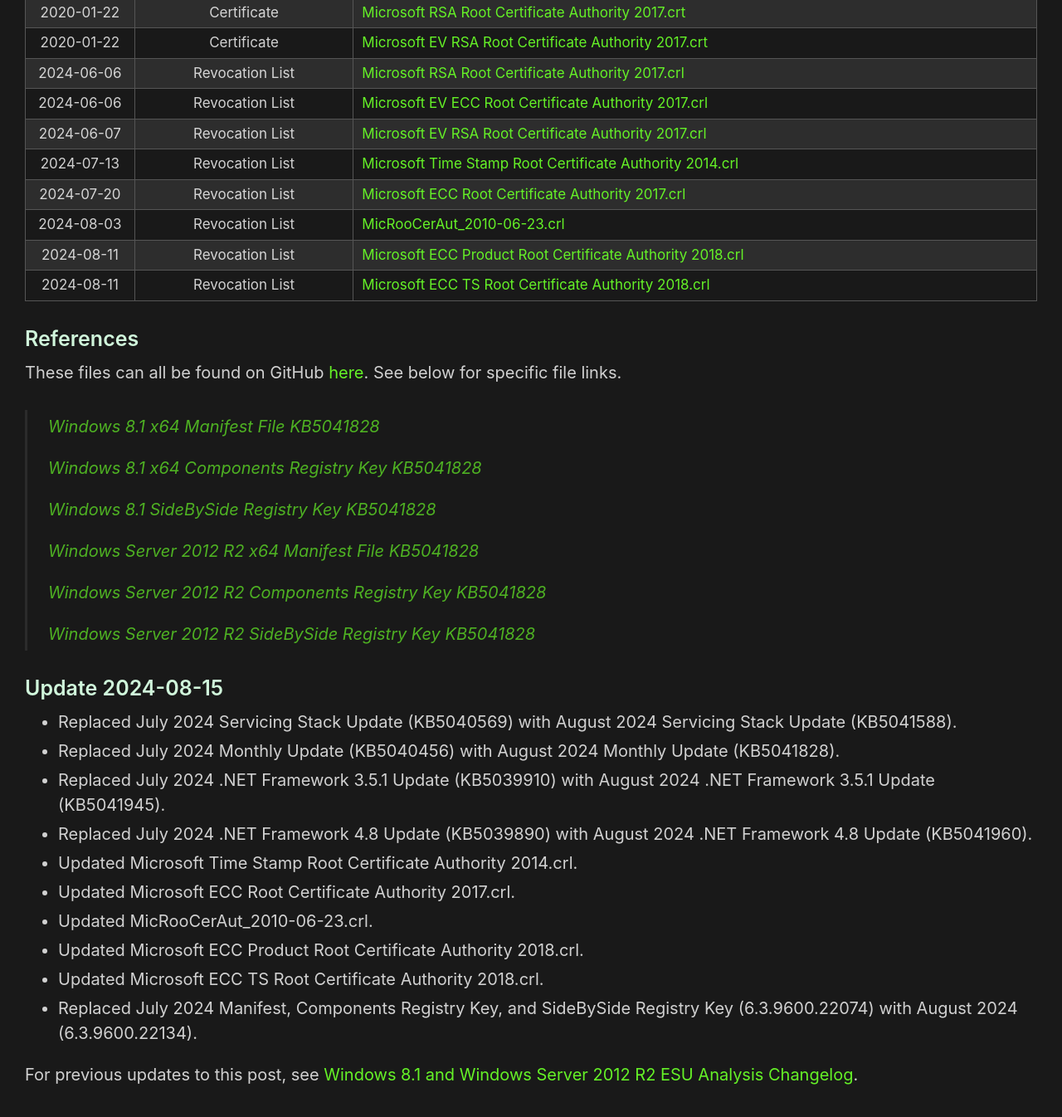
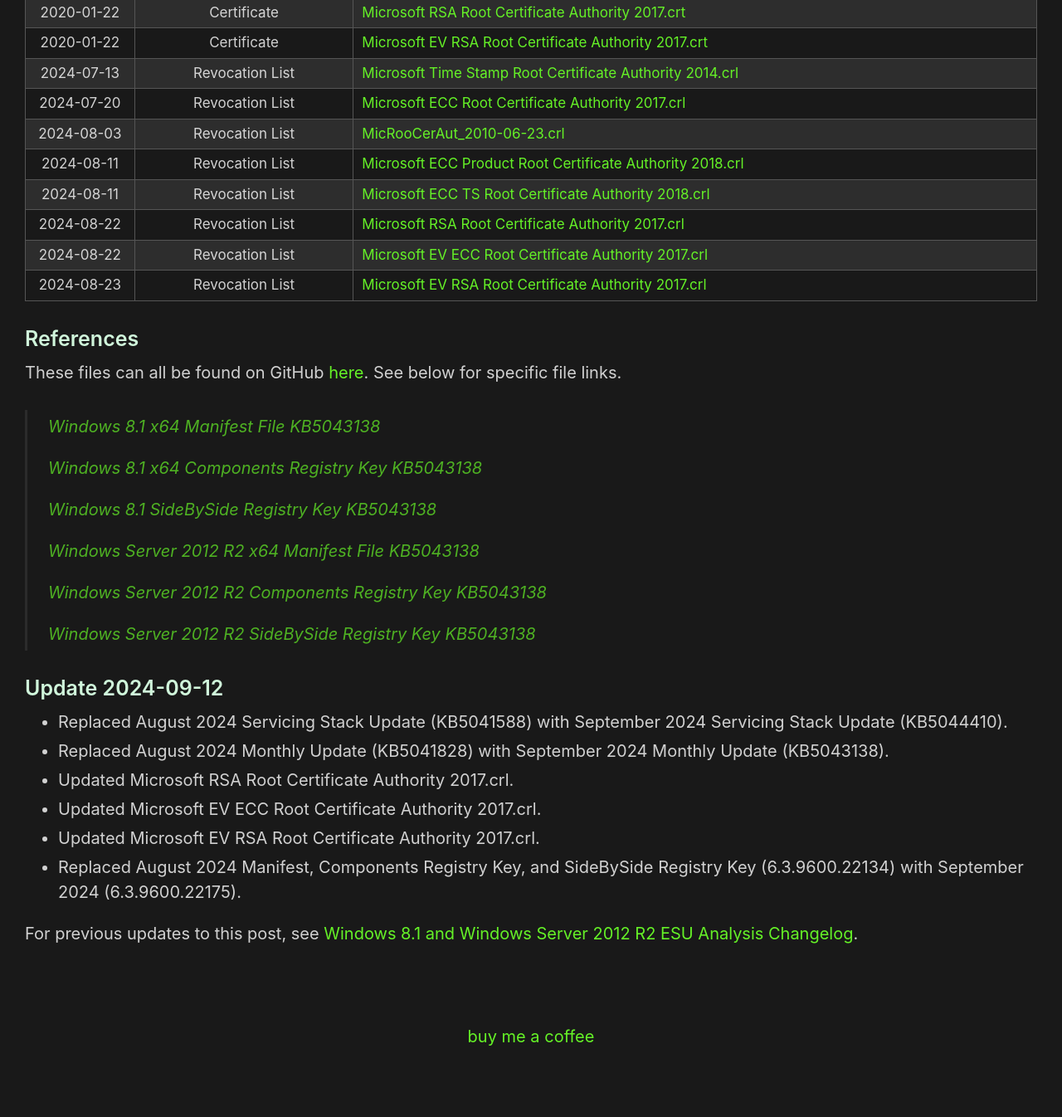
Before and after one commit to HackAndPwn/HackAndPwn.github.io, a Jekyll site: the page built from _posts/2024-01-21-windows-8.1-and-2012-r2-esu-analysis.md, in a window 1280 px wide and 1400 px high, scrolled down 3346 px. Shown: the top 1346 px of the window at 83% size. Built offline with Jekyll 4.4.1, drawn with Linux system fonts in a browser that asks for light colours; after the commit the page ends 4640 px from its top, so only the background shows below that; some of the changed text lies outside the part shown.

Commit message:
sept 2024 updates

```diff
--- a/_posts/2024-01-21-windows-8.1-and-2012-r2-esu-analysis.md
+++ b/_posts/2024-01-21-windows-8.1-and-2012-r2-esu-analysis.md
@@ -2,7 +2,7 @@
 layout: post
 title: Windows 8.1 and Windows Server 2012 R2 ESU Analysis
 original_date: 2024-01-21
-date: 2024-08-15
+date: 2024-09-12
 ---
 
 The original Windows 7 ESU Analysis can be found [here](https://hackandpwn.com/windows-7-esu-analysis).  With the ending of support for Windows 8.1 and Server 2012 R2 in 2023, additional research was conducted to see if similar techniques would work for these operating systems as well.  It was determined that both Windows 8.1 and Windows Server 2012 R2 can be fully patched past the supported period.
@@ -17,29 +17,29 @@
 
 > <center><img src="/assets/2024-01-21-windows-8.1-and-2012-r2-esu-analysis/01.png"></center>
 
-### Install The Latest Servicing Stack Update (SSU) - KB5041588 (August 2024)
-Install [Windows8.1-KB5041588-x64.msu](https://github.com/HackAndPwn/Windows-8.1-And-Server-2012-R2-ESU-Analysis/raw/main/Patches/01_Windows8.1-KB5041588-x64.msu) and reboot the computer.
+### Install The Latest Servicing Stack Update (SSU) - KB5044410 (September 2024)
+Install [Windows8.1-KB5044410-x64.msu](https://github.com/HackAndPwn/Windows-8.1-And-Server-2012-R2-ESU-Analysis/raw/main/Patches/01_Windows8.1-KB5044410-x64.msu) and reboot the computer.
 
-### Install The Latest Monthly Cumulative Update Via Failed Reboot Technique - KB5041828 (August 2024)
-1. Install KB5041828 ( [Part 1](https://github.com/HackAndPwn/Windows-8.1-And-Server-2012-R2-ESU-Analysis/raw/main/Patches/02_Windows8.1-KB5041828-x64.zip.001) / [Part 2](https://github.com/HackAndPwn/Windows-8.1-And-Server-2012-R2-ESU-Analysis/raw/main/Patches/02_Windows8.1-KB5041828-x64.zip.002) / [Part 3](https://github.com/HackAndPwn/Windows-8.1-And-Server-2012-R2-ESU-Analysis/raw/main/Patches/02_Windows8.1-KB5041828-x64.zip.003) / [Part 4](https://github.com/HackAndPwn/Windows-8.1-And-Server-2012-R2-ESU-Analysis/raw/main/Patches/02_Windows8.1-KB5041828-x64.zip.004) / [Part 5](https://github.com/HackAndPwn/Windows-8.1-And-Server-2012-R2-ESU-Analysis/raw/main/Patches/02_Windows8.1-KB5041828-x64.zip.005) / [Part 6](https://github.com/HackAndPwn/Windows-8.1-And-Server-2012-R2-ESU-Analysis/raw/main/Patches/02_Windows8.1-KB5041828-x64.zip.006) ) and reboot the computer.  This will result in a failed update and rollback.
+### Install The Latest Monthly Cumulative Update Via Failed Reboot Technique - KB5043138 (September 2024)
+1. Install KB5043138 ( [Part 1](https://github.com/HackAndPwn/Windows-8.1-And-Server-2012-R2-ESU-Analysis/raw/main/Patches/02_Windows8.1-KB5043138-x64.zip.001) / [Part 2](https://github.com/HackAndPwn/Windows-8.1-And-Server-2012-R2-ESU-Analysis/raw/main/Patches/02_Windows8.1-KB5043138-x64.zip.002) / [Part 3](https://github.com/HackAndPwn/Windows-8.1-And-Server-2012-R2-ESU-Analysis/raw/main/Patches/02_Windows8.1-KB5043138-x64.zip.003) / [Part 4](https://github.com/HackAndPwn/Windows-8.1-And-Server-2012-R2-ESU-Analysis/raw/main/Patches/02_Windows8.1-KB5043138-x64.zip.004) / [Part 5](https://github.com/HackAndPwn/Windows-8.1-And-Server-2012-R2-ESU-Analysis/raw/main/Patches/02_Windows8.1-KB5043138-x64.zip.005) / [Part 6](https://github.com/HackAndPwn/Windows-8.1-And-Server-2012-R2-ESU-Analysis/raw/main/Patches/02_Windows8.1-KB5043138-x64.zip.006) ) and reboot the computer.  This will result in a failed update and rollback.
 2. Apply the  new Windows 8.1 or Server 2012 R2 SideBySide registry key linked below.
-3. Install KB5041828 again and reboot the computer.  This will result in a successful update.
+3. Install KB5043138 again and reboot the computer.  This will result in a successful update.
 
-### Install The Latest Monthly Cumulative Update Via Manifest/Component Technique - KB5041828 (August 2024)
+### Install The Latest Monthly Cumulative Update Via Manifest/Component Technique - KB5043138 (September 2024)
 If using the Manifest/Components registry key technique:
 1. Copy the manifest file linked below into the C:\Windows\WinSxS\Manifests folder.  This can be done by executing the following commands:
 > takeown /f C:\Windows\WinSxS\Manifests /a
 >
 > icacls C:\Windows\WinSxS\Manifests /grant Everyone:(F)
 >
-> copy amd64_microsoft-windows-s..edsecurityupdatesai_31bf3856ad364e35_6.3.9600.22134_none_59c99497f62c8ef4.manifest C:\Windows\WinSxS\Manifests
+> copy amd64_microsoft-windows-s..edsecurityupdatesai_31bf3856ad364e35_6.3.9600.22175_none_599f5531f64c180f.manifest C:\Windows\WinSxS\Manifests
 >
 > icacls C:\Windows\WinSxS\Manifests /remove Everyone
 >
 > icacls C:\Windows\WinSxS\Manifests /setowner "NT SERVICE\TrustedInstaller"
 2. Apply the new Windows 8.1 or Server 2012 R2 Components registry key linked below.
 3. Apply the new Windows 8.1 or Server 2012 R2 SideBySide registry key linked below.
-4. Install KB5041828 ( [Part 1](https://github.com/HackAndPwn/Windows-8.1-And-Server-2012-R2-ESU-Analysis/raw/main/Patches/02_Windows8.1-KB5041828-x64.zip.001) / [Part 2](https://github.com/HackAndPwn/Windows-8.1-And-Server-2012-R2-ESU-Analysis/raw/main/Patches/02_Windows8.1-KB5041828-x64.zip.002) / [Part 3](https://github.com/HackAndPwn/Windows-8.1-And-Server-2012-R2-ESU-Analysis/raw/main/Patches/02_Windows8.1-KB5041828-x64.zip.003) / [Part 4](https://github.com/HackAndPwn/Windows-8.1-And-Server-2012-R2-ESU-Analysis/raw/main/Patches/02_Windows8.1-KB5041828-x64.zip.004) / [Part 5](https://github.com/HackAndPwn/Windows-8.1-And-Server-2012-R2-ESU-Analysis/raw/main/Patches/02_Windows8.1-KB5041828-x64.zip.005) / [Part 6](https://github.com/HackAndPwn/Windows-8.1-And-Server-2012-R2-ESU-Analysis/raw/main/Patches/02_Windows8.1-KB5041828-x64.zip.006) ).
+4. Install KB5043138 ( [Part 1](https://github.com/HackAndPwn/Windows-8.1-And-Server-2012-R2-ESU-Analysis/raw/main/Patches/02_Windows8.1-KB5043138-x64.zip.001) / [Part 2](https://github.com/HackAndPwn/Windows-8.1-And-Server-2012-R2-ESU-Analysis/raw/main/Patches/02_Windows8.1-KB5043138-x64.zip.002) / [Part 3](https://github.com/HackAndPwn/Windows-8.1-And-Server-2012-R2-ESU-Analysis/raw/main/Patches/02_Windows8.1-KB5043138-x64.zip.003) / [Part 4](https://github.com/HackAndPwn/Windows-8.1-And-Server-2012-R2-ESU-Analysis/raw/main/Patches/02_Windows8.1-KB5043138-x64.zip.004) / [Part 5](https://github.com/HackAndPwn/Windows-8.1-And-Server-2012-R2-ESU-Analysis/raw/main/Patches/02_Windows8.1-KB5043138-x64.zip.005) / [Part 6](https://github.com/HackAndPwn/Windows-8.1-And-Server-2012-R2-ESU-Analysis/raw/main/Patches/02_Windows8.1-KB5043138-x64.zip.006) ).
 
 ### Install The Latest .NET 3.5 Update - KB5041945 (August 2024)
 Install [Windows8.1-KB5041945-x64.msu](https://github.com/HackAndPwn/Windows-8.1-And-Server-2012-R2-ESU-Analysis/raw/main/Patches/03_Windows8.1-KB5041945-x64.msu).
@@ -60,42 +60,38 @@
 <tr><td>2020-01-22</td><td>Certificate</td><td style="text-align:left"><a href="https://github.com/HackAndPwn/Windows-7-Patching/raw/master/08_Certs/Microsoft%20EV%20ECC%20Root%20Certificate%20Authority%202017.crt">Microsoft EV ECC Root Certificate Authority 2017.crt</a></td></tr>
 <tr><td>2020-01-22</td><td>Certificate</td><td style="text-align:left"><a href="https://github.com/HackAndPwn/Windows-7-Patching/raw/master/08_Certs/Microsoft%20RSA%20Root%20Certificate%20Authority%202017.crt">Microsoft RSA Root Certificate Authority 2017.crt</a></td></tr>
 <tr><td>2020-01-22</td><td>Certificate</td><td style="text-align:left"><a href="https://github.com/HackAndPwn/Windows-7-Patching/raw/master/08_Certs/Microsoft%20EV%20RSA%20Root%20Certificate%20Authority%202017.crt">Microsoft EV RSA Root Certificate Authority 2017.crt</a></td></tr>
-<tr><td>2024-06-06</td><td>Revocation List</td><td style="text-align:left"><a href="https://github.com/HackAndPwn/Windows-7-Patching/raw/master/08_Certs/Microsoft%20RSA%20Root%20Certificate%20Authority%202017.crl">Microsoft RSA Root Certificate Authority 2017.crl</a></td></tr>
-<tr><td>2024-06-06</td><td>Revocation List</td><td style="text-align:left"><a href="https://github.com/HackAndPwn/Windows-7-Patching/raw/master/08_Certs/Microsoft%20EV%20ECC%20Root%20Certificate%20Authority%202017.crl">Microsoft EV ECC Root Certificate Authority 2017.crl</a></td></tr>
-<tr><td>2024-06-07</td><td>Revocation List</td><td style="text-align:left"><a href="https://github.com/HackAndPwn/Windows-7-Patching/raw/master/08_Certs/Microsoft%20EV%20RSA%20Root%20Certificate%20Authority%202017.crl">Microsoft EV RSA Root Certificate Authority 2017.crl</a></td></tr>
 <tr><td>2024-07-13</td><td>Revocation List</td><td style="text-align:left"><a href="https://github.com/HackAndPwn/Windows-7-Patching/raw/master/08_Certs/Microsoft%20Time%20Stamp%20Root%20Certificate%20Authority%202014.crl">Microsoft Time Stamp Root Certificate Authority 2014.crl</a></td></tr>
 <tr><td>2024-07-20</td><td>Revocation List</td><td style="text-align:left"><a href="https://github.com/HackAndPwn/Windows-7-Patching/raw/master/08_Certs/Microsoft%20ECC%20Root%20Certificate%20Authority%202017.crl">Microsoft ECC Root Certificate Authority 2017.crl</a></td></tr>
 <tr><td>2024-08-03</td><td>Revocation List</td><td style="text-align:left"><a href="https://github.com/HackAndPwn/Windows-7-Patching/raw/master/08_Certs/MicRooCerAut_2010-06-23.crl">MicRooCerAut_2010-06-23.crl</a></td></tr>
 <tr><td>2024-08-11</td><td>Revocation List</td><td style="text-align:left"><a href="https://github.com/HackAndPwn/Windows-7-Patching/raw/master/08_Certs/Microsoft%20ECC%20Product%20Root%20Certificate%20Authority%202018.crl">Microsoft ECC Product Root Certificate Authority 2018.crl</a></td></tr>
 <tr><td>2024-08-11</td><td>Revocation List</td><td style="text-align:left"><a href="https://github.com/HackAndPwn/Windows-7-Patching/raw/master/08_Certs/Microsoft%20ECC%20TS%20Root%20Certificate%20Authority%202018.crl">Microsoft ECC TS Root Certificate Authority 2018.crl</a></td></tr>
+<tr><td>2024-08-22</td><td>Revocation List</td><td style="text-align:left"><a href="https://github.com/HackAndPwn/Windows-7-Patching/raw/master/08_Certs/Microsoft%20RSA%20Root%20Certificate%20Authority%202017.crl">Microsoft RSA Root Certificate Authority 2017.crl</a></td></tr>
+<tr><td>2024-08-22</td><td>Revocation List</td><td style="text-align:left"><a href="https://github.com/HackAndPwn/Windows-7-Patching/raw/master/08_Certs/Microsoft%20EV%20ECC%20Root%20Certificate%20Authority%202017.crl">Microsoft EV ECC Root Certificate Authority 2017.crl</a></td></tr>
+<tr><td>2024-08-23</td><td>Revocation List</td><td style="text-align:left"><a href="https://github.com/HackAndPwn/Windows-7-Patching/raw/master/08_Certs/Microsoft%20EV%20RSA%20Root%20Certificate%20Authority%202017.crl">Microsoft EV RSA Root Certificate Authority 2017.crl</a></td></tr>
 </tbody></table>
 
 ### References
 
 These files can all be found on GitHub [here](https://github.com/HackAndPwn/Windows-8.1-And-Server-2012-R2-ESU-Analysis).  See below for specific file links.
 
-> [Windows 8.1 x64 Manifest File KB5041828](https://github.com/HackAndPwn/Windows-8.1-And-Server-2012-R2-ESU-Analysis/blob/main/2024_07/amd64_microsoft-windows-s..edsecurityupdatesai_31bf3856ad364e35_6.3.9600.22074_none_599e5301f64d0191.manifest)
+> [Windows 8.1 x64 Manifest File KB5043138](https://github.com/HackAndPwn/Windows-8.1-And-Server-2012-R2-ESU-Analysis/blob/main/2024_09/amd64_microsoft-windows-s..edsecurityupdatesai_31bf3856ad364e35_6.3.9600.22175_none_599f5531f64c180f.manifest)
 >
-> [Windows 8.1 x64 Components Registry Key KB5041828](https://github.com/HackAndPwn/Windows-8.1-And-Server-2012-R2-ESU-Analysis/blob/main/2024_08/8.1_x64_ComponentsRegistryKey.reg)
+> [Windows 8.1 x64 Components Registry Key KB5043138](https://github.com/HackAndPwn/Windows-8.1-And-Server-2012-R2-ESU-Analysis/blob/main/2024_09/8.1_x64_ComponentsRegistryKey.reg)
 >
-> [Windows 8.1 SideBySide Registry Key KB5041828](https://github.com/HackAndPwn/Windows-8.1-And-Server-2012-R2-ESU-Analysis/blob/main/2024_08/8.1_x64_SideBySideRegistryKey_x64.reg)
+> [Windows 8.1 SideBySide Registry Key KB5043138](https://github.com/HackAndPwn/Windows-8.1-And-Server-2012-R2-ESU-Analysis/blob/main/2024_09/8.1_x64_SideBySideRegistryKey_x64.reg)
 >
-> [Windows Server 2012 R2 x64 Manifest File KB5041828](https://github.com/HackAndPwn/Windows-8.1-And-Server-2012-R2-ESU-Analysis/blob/main/2024_08/amd64_microsoft-windows-s..edsecurityupdatesai_31bf3856ad364e35_6.3.9600.22134_none_59c99497f62c8ef4.manifest)
+> [Windows Server 2012 R2 x64 Manifest File KB5043138](https://github.com/HackAndPwn/Windows-8.1-And-Server-2012-R2-ESU-Analysis/blob/main/2024_09/amd64_microsoft-windows-s..edsecurityupdatesai_31bf3856ad364e35_6.3.9600.22175_none_599f5531f64c180f.manifest)
 >
-> [Windows Server 2012 R2 Components Registry Key KB5041828](https://github.com/HackAndPwn/Windows-8.1-And-Server-2012-R2-ESU-Analysis/blob/main/2024_08/Server_2012_R2_x64_ComponentsRegistryKey.reg)
+> [Windows Server 2012 R2 Components Registry Key KB5043138](https://github.com/HackAndPwn/Windows-8.1-And-Server-2012-R2-ESU-Analysis/blob/main/2024_09/Server_2012_R2_x64_ComponentsRegistryKey.reg)
 >
-> [Windows Server 2012 R2 SideBySide Registry Key KB5041828](https://github.com/HackAndPwn/Windows-8.1-And-Server-2012-R2-ESU-Analysis/blob/main/2024_08/Server_2012_R2_x64_SideBySideRegistryKey_x64.reg)
+> [Windows Server 2012 R2 SideBySide Registry Key KB5043138](https://github.com/HackAndPwn/Windows-8.1-And-Server-2012-R2-ESU-Analysis/blob/main/2024_09/Server_2012_R2_x64_SideBySideRegistryKey_x64.reg)
 
-### Update 2024-08-15
-* Replaced July 2024 Servicing Stack Update (KB5040569) with August 2024 Servicing Stack Update (KB5041588).
-* Replaced July 2024 Monthly Update (KB5040456) with August 2024 Monthly Update (KB5041828).
-* Replaced July 2024 .NET Framework 3.5.1 Update (KB5039910) with August 2024 .NET Framework 3.5.1 Update (KB5041945).
-* Replaced July 2024 .NET Framework 4.8 Update (KB5039890) with August 2024 .NET Framework 4.8 Update (KB5041960).
-* Updated Microsoft Time Stamp Root Certificate Authority 2014.crl.
-* Updated Microsoft ECC Root Certificate Authority 2017.crl.
-* Updated MicRooCerAut_2010-06-23.crl.
-* Updated Microsoft ECC Product Root Certificate Authority 2018.crl.
-* Updated Microsoft ECC TS Root Certificate Authority 2018.crl.
-* Replaced July 2024 Manifest, Components Registry Key, and SideBySide Registry Key (6.3.9600.22074) with August 2024 (6.3.9600.22134).
+### Update 2024-09-12
+* Replaced August 2024 Servicing Stack Update (KB5041588) with September 2024 Servicing Stack Update (KB5044410).
+* Replaced August 2024 Monthly Update (KB5041828) with September 2024 Monthly Update (KB5043138).
+* Updated Microsoft RSA Root Certificate Authority 2017.crl.
+* Updated Microsoft EV ECC Root Certificate Authority 2017.crl.
+* Updated Microsoft EV RSA Root Certificate Authority 2017.crl.
+* Replaced August 2024 Manifest, Components Registry Key, and SideBySide Registry Key (6.3.9600.22134) with September 2024 (6.3.9600.22175).
 
 For previous updates to this post, see [Windows 8.1 and Windows Server 2012 R2 ESU Analysis Changelog](https://hackandpwn.com/windows-8.1-and-2012-r2-esu-analysis-changelog/).
```
Also changed, not shown: _posts/2020-05-23-windows-7-esu-patching-changelog.md (+10 -0 lines), _posts/2020-05-23-windows-7-esu-patching.md (+10 -14 lines), _posts/2020-09-12-windows-7-esu-analysis-updates-changelog.md (+4 -0 lines), _posts/2020-09-12-windows-7-esu-analysis-updates.md (+17 -17 lines), _posts/2024-01-21-windows-8.1-and-2012-r2-esu-analysis-changelog.md (+12 -0 lines).
